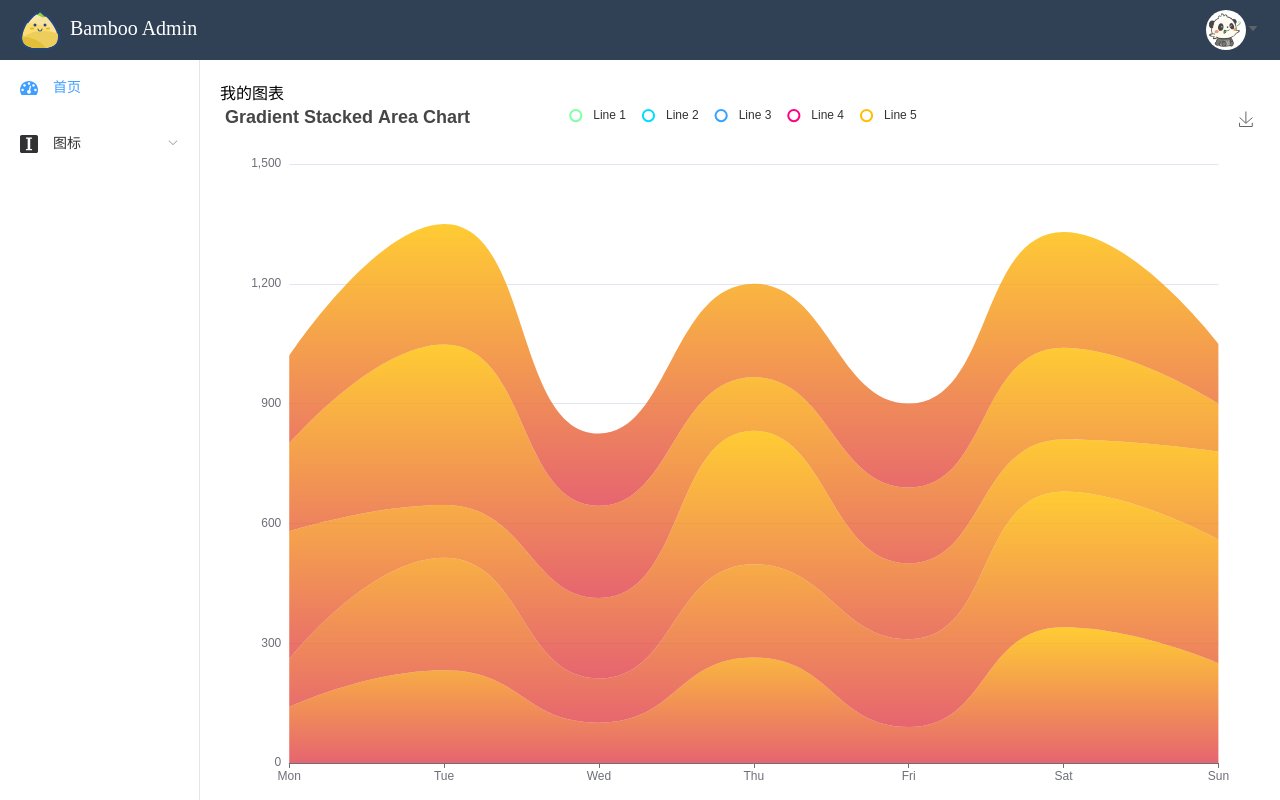
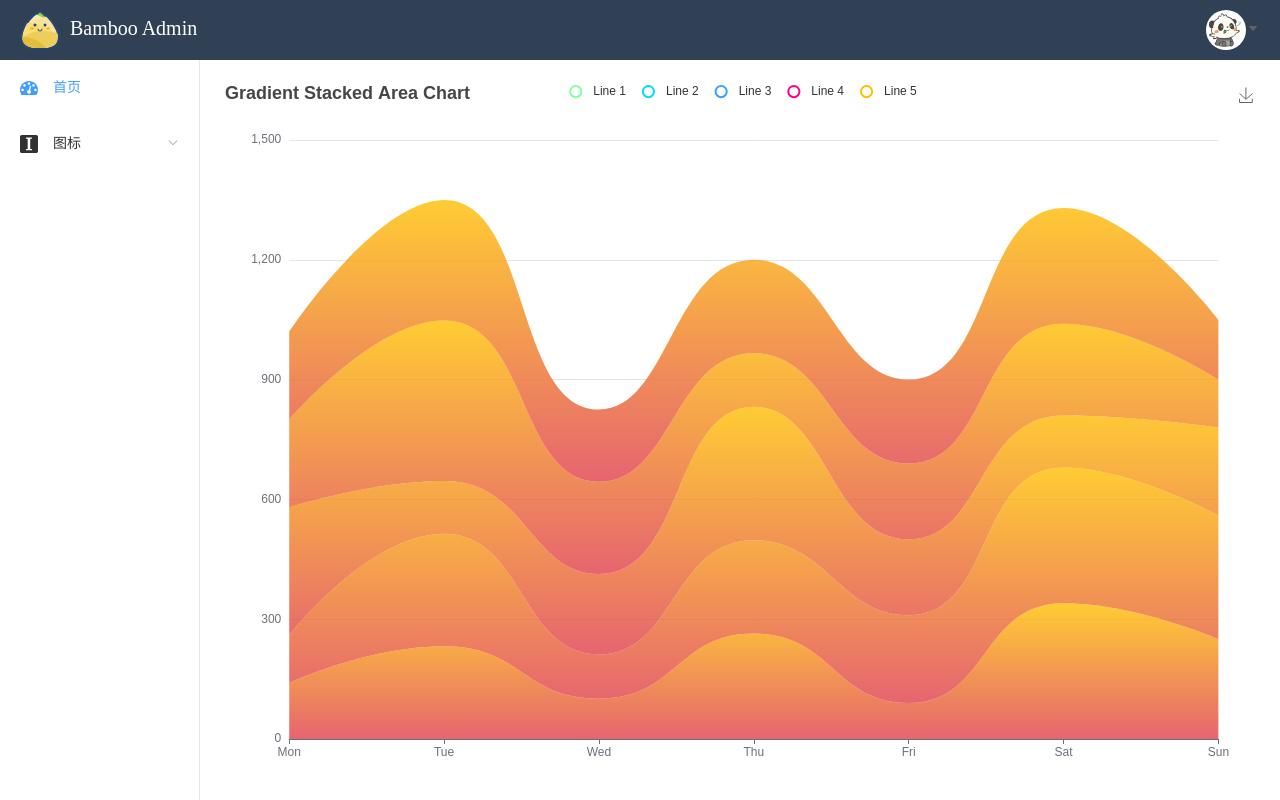
Before and after one commit to KQLei/Bamboo, a Vue app: page /#/dashboard in a window 1280 px wide. Built offline with nearby package versions, Linux system fonts and the light colour scheme.

Commit message:
移除index的div

```diff
--- a/src/views/dashboard/index.vue
+++ b/src/views/dashboard/index.vue
@@ -1,6 +1,5 @@
 <template>
   <div style="height: 100%; width: 100%">
-    <div>我的图表</div>
     <chart height="100%" width="100%" :option-data="options" />
   </div>
 </template>
```
